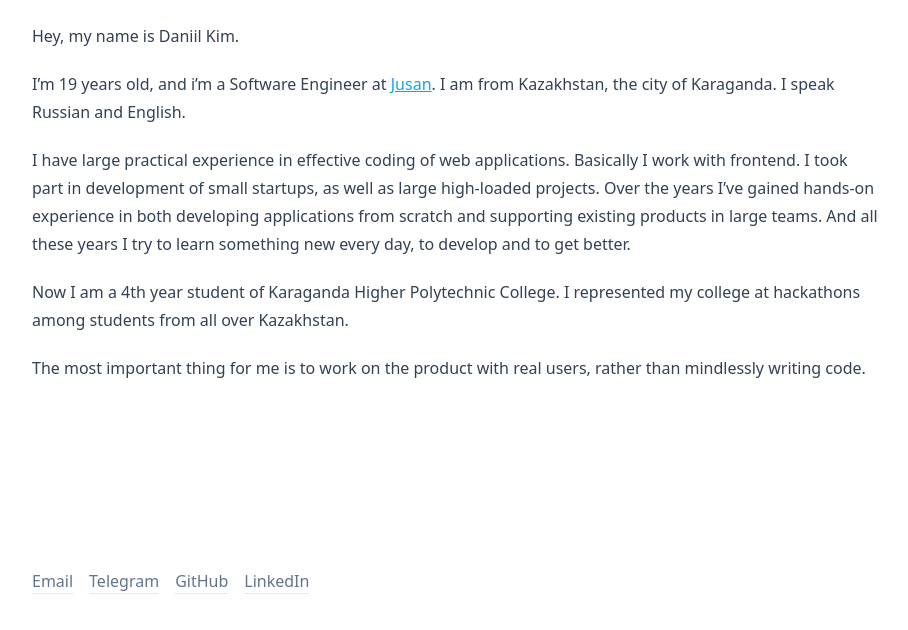
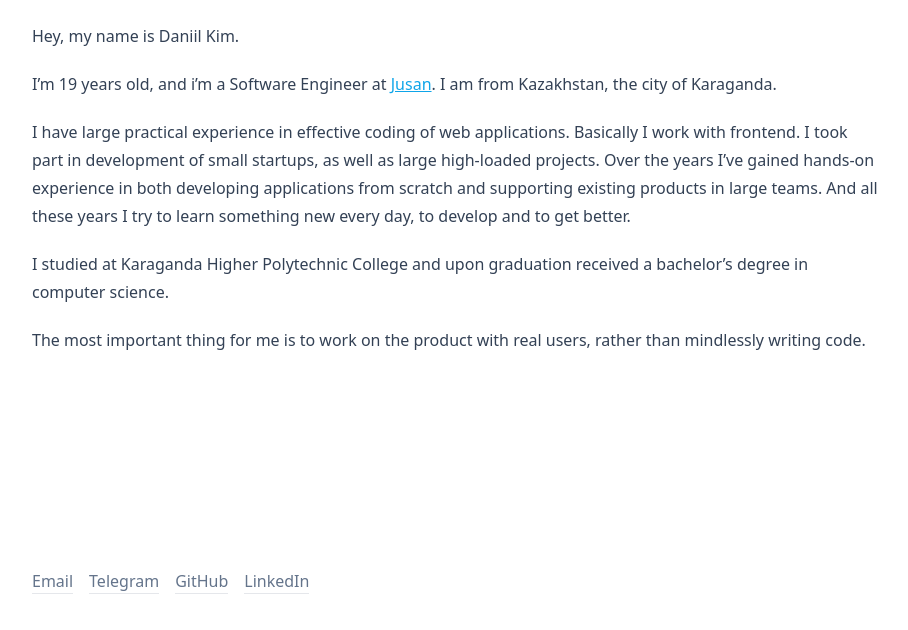
Before and after one commit to DaniilKimlb/daniilkim, an Astro site: page /about in a window 1280 px wide. Shown: the part 166-796 px from the top of the page, without its empty margins (184-1092 px from the left). Built offline with nearby package versions, Linux system fonts and the light colour scheme; Astro itself is replaced by a stand-in of ours.

Commit message:
feat: about me section has been updated

```diff
--- a/src/pages/about.md
+++ b/src/pages/about.md
@@ -7,10 +7,10 @@ title: About Me
 
 Hey, my name is Daniil Kim.
 
-I'm 19 years old, and i'm a Software Engineer at [Jusan](https://jusan.kz/). I am from Kazakhstan, the city of Karaganda. I speak Russian and English.
+I'm 19 years old, and i'm a Software Engineer at [Jusan](https://jusan.kz/). I am from Kazakhstan, the city of Karaganda.
 
 I have large practical experience in effective coding of web applications. Basically I work with frontend. I took part in development of small startups, as well as large high-loaded projects. Over the years I've gained hands-on experience in both developing applications from scratch and supporting existing products in large teams. And all these years I try to learn something new every day, to develop and to get better.
 
-Now I am a 4th year student of Karaganda Higher Polytechnic College. I represented my college at hackathons among students from all over Kazakhstan.
+I studied at Karaganda Higher Polytechnic College and upon graduation received a bachelor's degree in computer science.
 
 The most important thing for me is to work on the product with real users, rather than mindlessly writing code.
```
